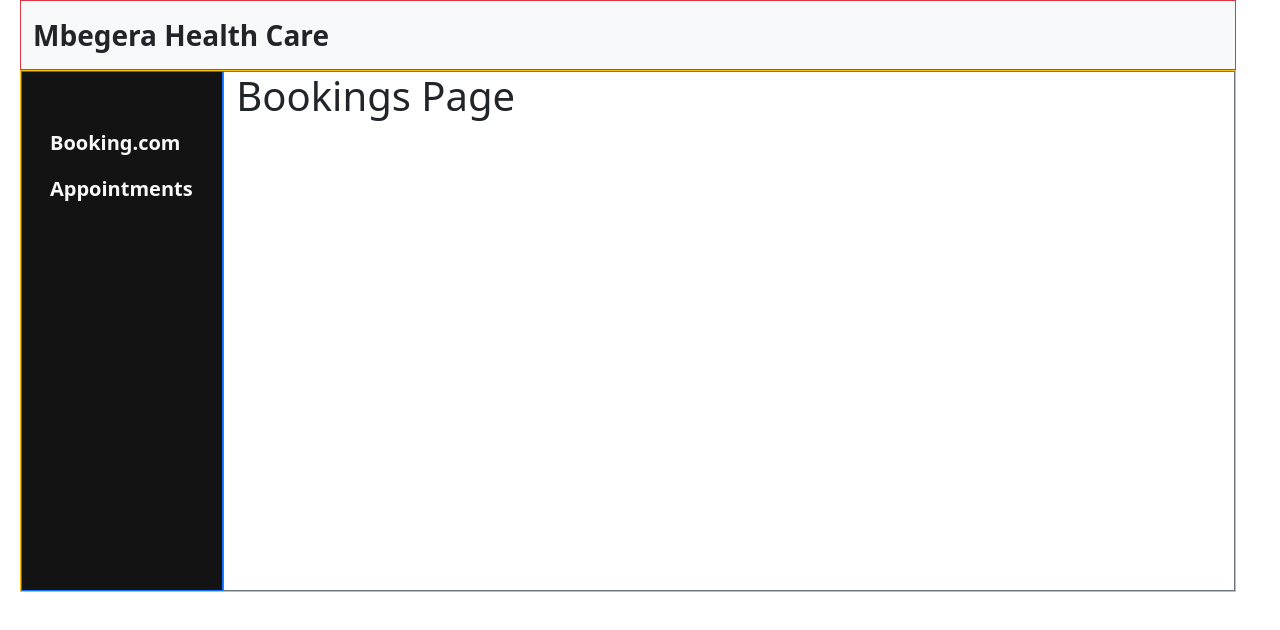
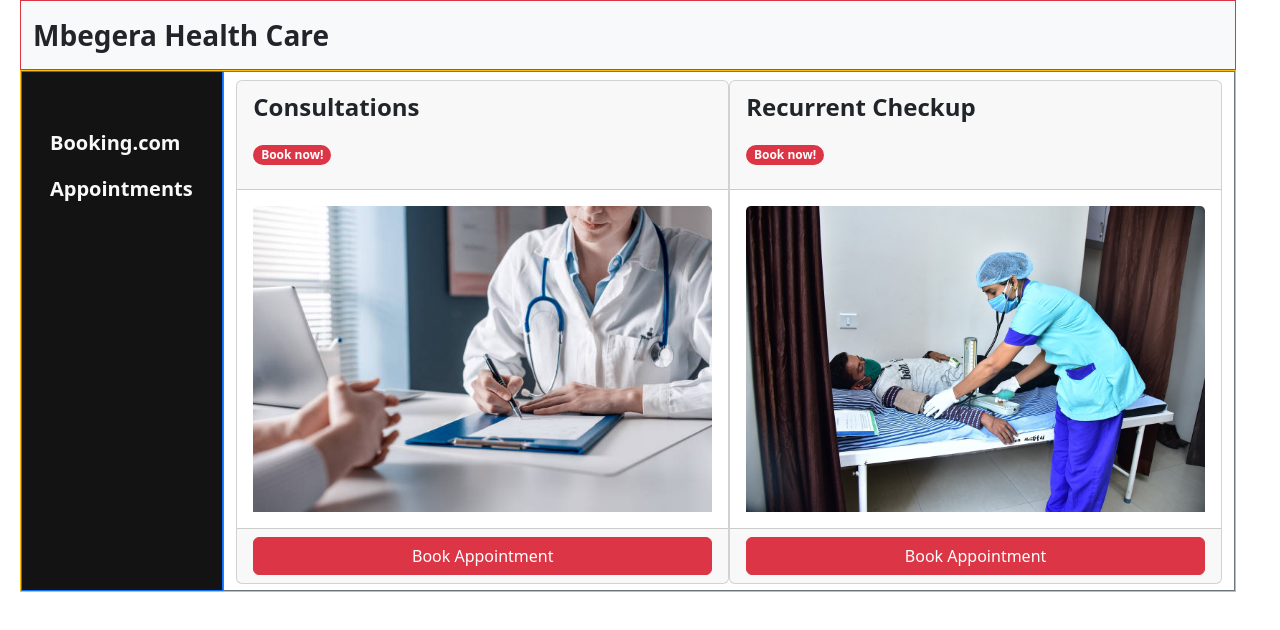
Before and after one commit to Leon-Mbegera/Booking.com, a Vue app: page / in a window 1280 px wide. Shown: the top 630 px of the page. Built offline with nearby package versions, Linux system fonts and the light colour scheme.

Commit message:
Create service cards in booking

```diff
--- a/index.html
+++ b/index.html
@@ -7,7 +7,7 @@
     <title>Vite App</title>
   </head>
   <body style="display: block;">
-    <div id="app" style="margin: 0; width: 100%; height: 100%; display: flex; flex-direction: column"></div>
+    <div id="app" style="margin: 0; width: 100%; height: 100%; display: flex; flex-direction: column" padding: 0;></div>
     <script type="module" src="/src/main.js"></script>
   </body>
 </html>
--- /dev/null
+++ b/src/components/Checkups.vue
@@ -0,0 +1,18 @@
+<template>
+    <div class="card w-50 mt-2">
+        <div class="card-header">
+            <p class="text-dark fs-4 fw-semibold">Recurrent Checkup</p>
+            <p class="badge rounded-pill text-bg-danger">Book now!</p>
+        </div>
+        <div class="card-body">
+            <img src="../assets/checkups.jpg" class="card-img-top" alt="consultations.jpg">
+        </div>
+        <div class="card-footer">
+            <button type="button" class="btn btn-danger w-100">Book Appointment</button>
+        </div>
+    </div>
+</template>
+
+<script setup>
+
+</script>
--- /dev/null
+++ b/src/components/Consultations.vue
@@ -0,0 +1,18 @@
+<template>
+    <div class="card w-50 mt-2">
+        <div class="card-header">
+            <p class="text-dark fs-4 fw-semibold">Consultations</p>
+            <p class="badge rounded-pill text-bg-danger">Book now!</p>
+        </div>
+        <div class="card-body">
+            <img src="../assets/consultations.jpg" class="card-img-top" alt="consultations.jpg">
+        </div>
+        <div class="card-footer">
+            <button type="button" class="btn btn-danger w-100">Book Appointment</button>
+        </div>
+    </div>
+</template>
+
+<script setup>
+
+</script>
--- a/src/views/Booking.vue
+++ b/src/views/Booking.vue
@@ -1,6 +1,11 @@
 <template>
-    <h1>Bookings Page</h1>
+    <div class="d-flex justify-content-between">
+        <Consultations />
+        <Checkup />
+    </div>
 </template>
 
 <script setup>
+import Consultations from '../components/Consultations.vue';
+import Checkup from '../components/checkups.vue';
 </script>
```
Also changed, not shown: src/assets/checkups.jpg (added), src/assets/consultations.jpg (added).
